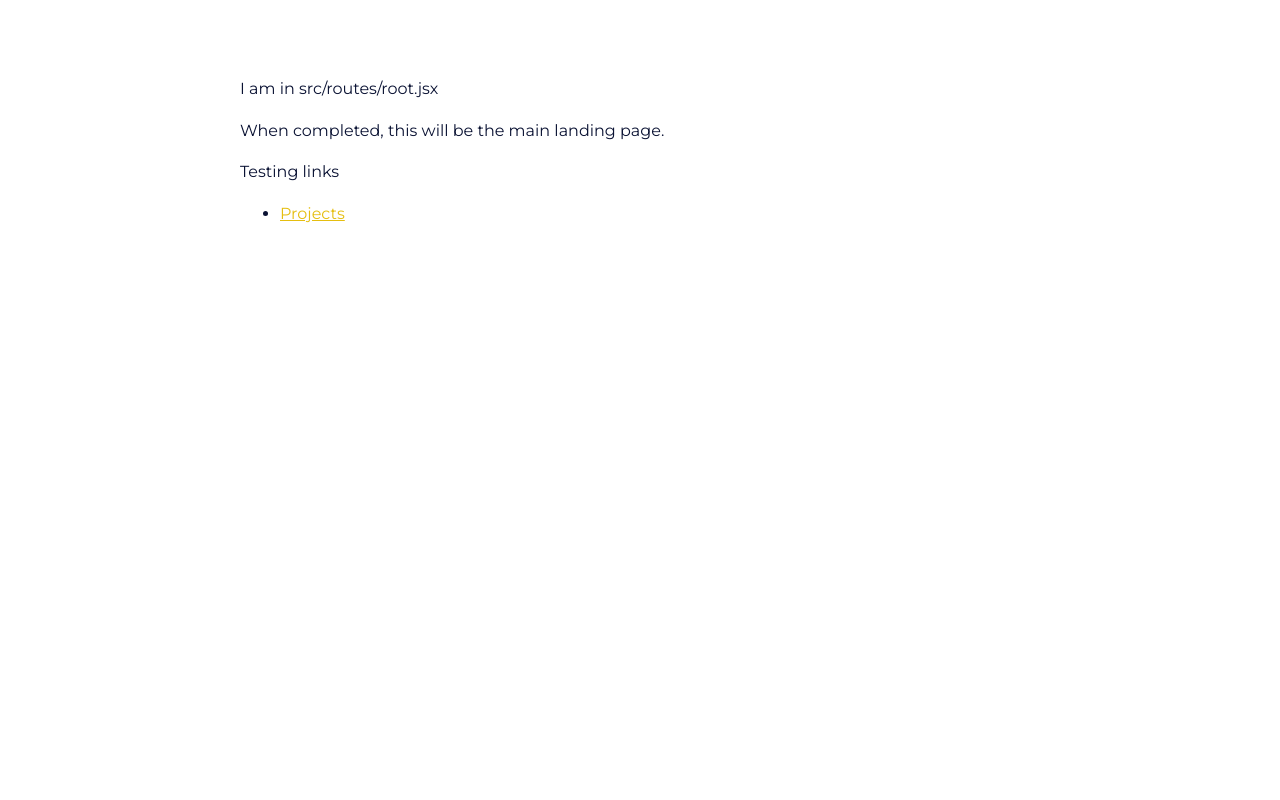
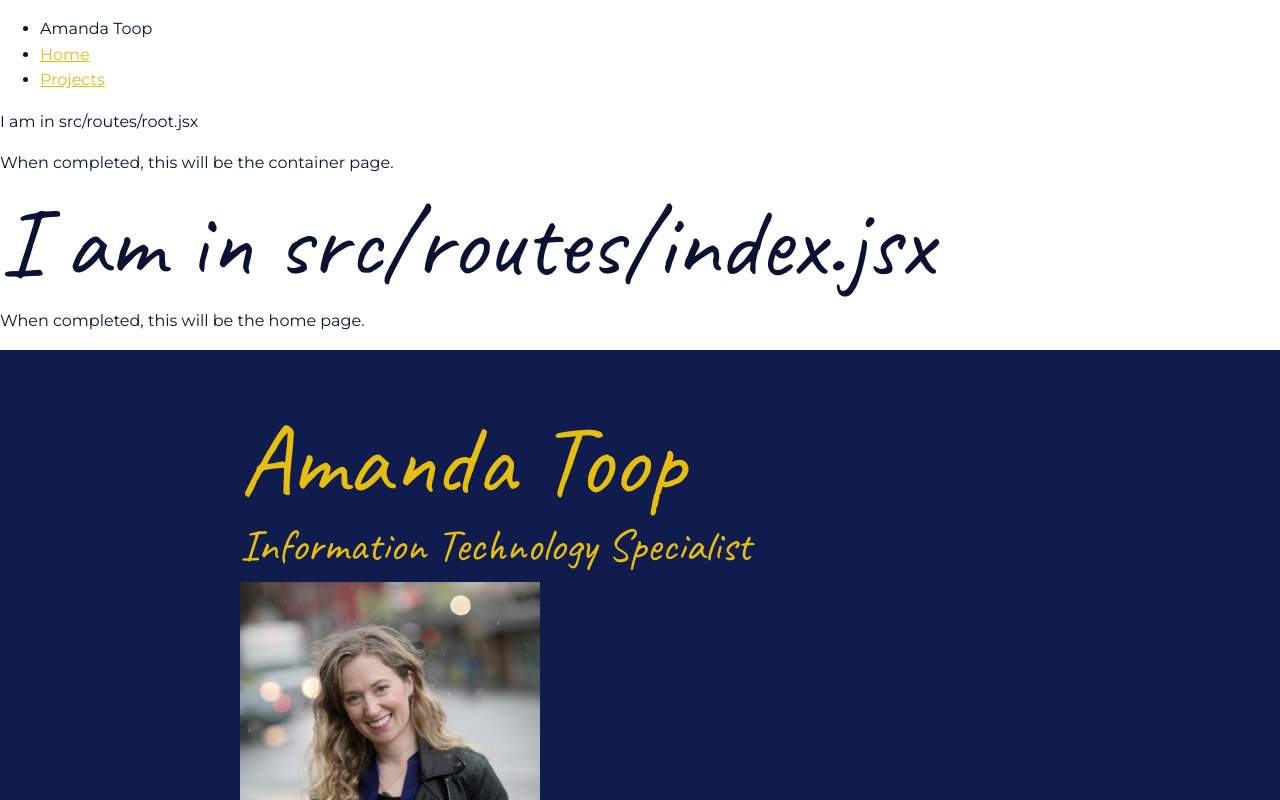
Before and after one commit to atoopdev/portfolio-react-2, a React (Vite) app in the folder portfolio-react-2/: page / in a window 1280 px wide. Shown: the top 800 px of the page. Built offline with nearby package versions, Linux system fonts and the light colour scheme.

Commit message:
index page now loads as home

```diff
--- a/portfolio-react-2/src/components/nav.jsx
+++ b/portfolio-react-2/src/components/nav.jsx
@@ -1,11 +1,13 @@
-import React from "react"
-import { Link } from "react-router-dom"
+import React, {useState} from "react"
+import { NavLink, Link } from "react-router-dom"
 
 export default function Nav(){
     return (
-        <nav id="navbar">
+        <nav id="navbar" role="navigation" aria-label="main navigation">
             <ul className="nav-links">
                 <li className="name-logo">Amanda Toop</li>
+                <li><NavLink to={`/`}>Home</NavLink></li>
+                <li><NavLink to={`Projects/`}>Projects</NavLink></li>
             </ul>
             {/* end nav links */}
         </nav>
--- a/portfolio-react-2/src/main.jsx
+++ b/portfolio-react-2/src/main.jsx
@@ -5,7 +5,7 @@ import './index.css'
 import Root from "./routes/root"
 import ErrorPage from './routes/error-page'
 import Projects from "./routes/projects"
-import Main from "./routes/main"
+import Index from "./routes/index"
 
 // manages routing
 
@@ -17,13 +17,10 @@ const router = createBrowserRouter([
     element: <Root />,
     errorElement: <ErrorPage />,
     children: [
+      {index: true, element: <Index />},
       {
         path:"projects/",
         element: <Projects />,
-      },
-      {
-        path:"main/",
-        element:<Main />,
       },
     ]
   },
--- /dev/null
+++ b/portfolio-react-2/src/routes/index.jsx
@@ -0,0 +1,14 @@
+import React from "react"
+import About from "../components/about"
+
+// functions like main landing page
+
+export default function Index(){
+    return(
+        <div>
+            <h1>I am in src/routes/index.jsx</h1>
+            <p>When completed, this will be the home page.</p>
+            <About />
+        </div>
+    )
+}
--- a/portfolio-react-2/src/routes/main.jsx
+++ /dev/null
@@ -1,14 +0,0 @@
-import React from "react"
-import About from "../components/about"
-
-// functions like main landing page
-
-export default function Main(){
-    return(
-        <div className="content_wrapper">
-            <h1>I am in src/routes/main.jsx</h1>
-            <p>When completed, this will be the main landing page.</p>
-            <About />
-        </div>
-    )
-}
--- a/portfolio-react-2/src/routes/root.jsx
+++ b/portfolio-react-2/src/routes/root.jsx
@@ -4,20 +4,18 @@ import Nav from "../components/nav"
 
 import {Outlet, Link} from "react-router-dom"
 
+
 // functions like main container for modules to load in
 
 export default function Root(){
     return(
         <body>
+           <Nav />
+        <main>
+        <div>
+            <p>I am in src/routes/root.jsx</p>
+            <p>When completed, this will be the container page.</p>
 
-        <main>
-        <div className="content_wrapper">
-            <p>I am in src/routes/root.jsx</p>
-            <p>When completed, this will be the main landing page.</p>
-            <p>Testing links</p>
-            <ul>
-                <li><Link to={`Projects/`}>Projects</Link></li>
-            </ul>
             {/* Outlet is where content renders */}
            <Outlet />
         </div>
```
